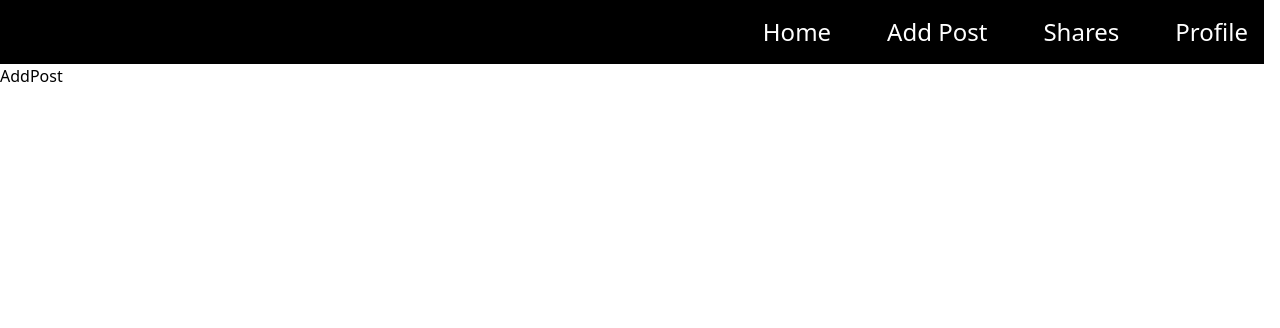
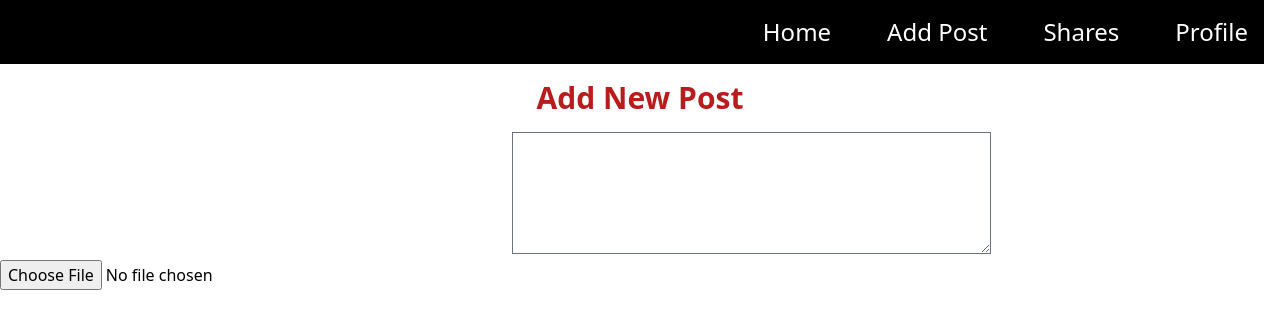
Before and after one commit to kunwarabhi7/socialmediaV1, a React (Create React App) app: page /addpost in a window 1280 px wide. Shown: the top 328 px of the page. Built offline with nearby package versions, Linux system fonts and the light colour scheme.

Commit message:
added file type input

```diff
--- a/src/App.js
+++ b/src/App.js
@@ -3,7 +3,7 @@ import { Route, Routes } from 'react-router-dom'
 import Home from './pages/Home'
 import Login from './pages/Login'
 import Register from './pages/Register'
-import { ToastContainer, toast } from 'react-toastify';
+import { ToastContainer } from 'react-toastify';
 import 'react-toastify/dist/ReactToastify.css';
 import AddPost from './pages/AddPost'
 
--- a/src/pages/AddPost.jsx
+++ b/src/pages/AddPost.jsx
@@ -1,10 +1,18 @@
-import React from 'react'
+import React, { useState } from 'react'
 import DefaultLayout from '../Components/Layout/DefaultLayout'
 const AddPost = () => {
+    const [image, setImage] = useState('')
+    const [description, setDescription] = useState('')
+
   return (
-    <DefaultLayout>
+    <DefaultLayout><div>
 
-        <div>AddPost</div>
+<h1 className='text-3xl font-bold text-red-700 text-center pt-4'>Add New Post</h1>
+<div>
+<textarea name="" id="" cols="50" rows="5" className='ml-[40%] mt-4 border border-gray-500 '></textarea>
+<input type="file" />
+</div>
+    </div>
     </DefaultLayout>
   )
 }
```
